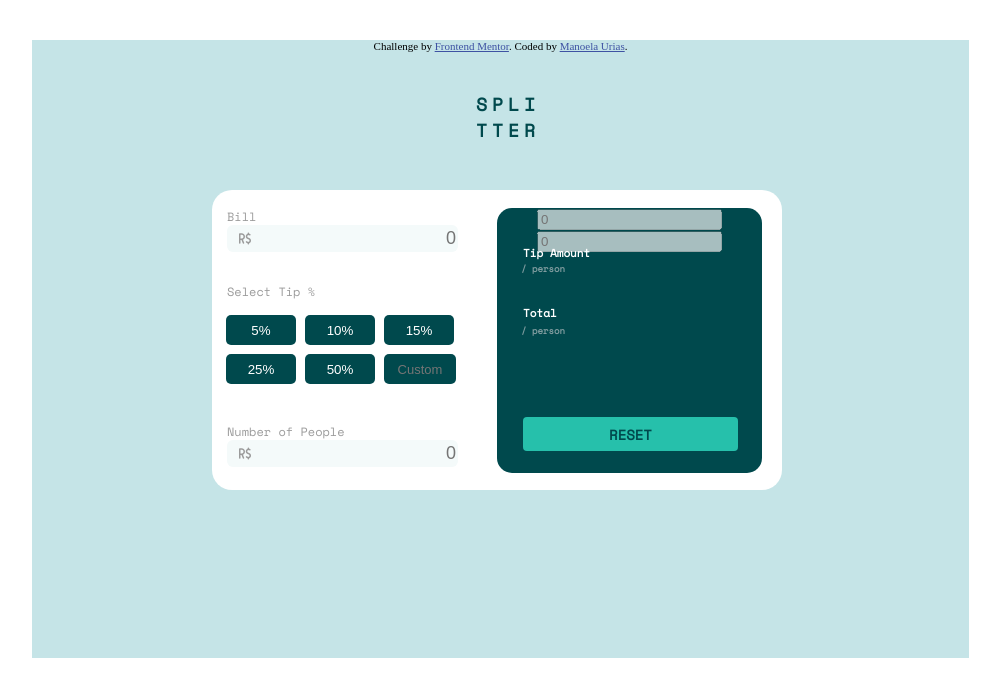
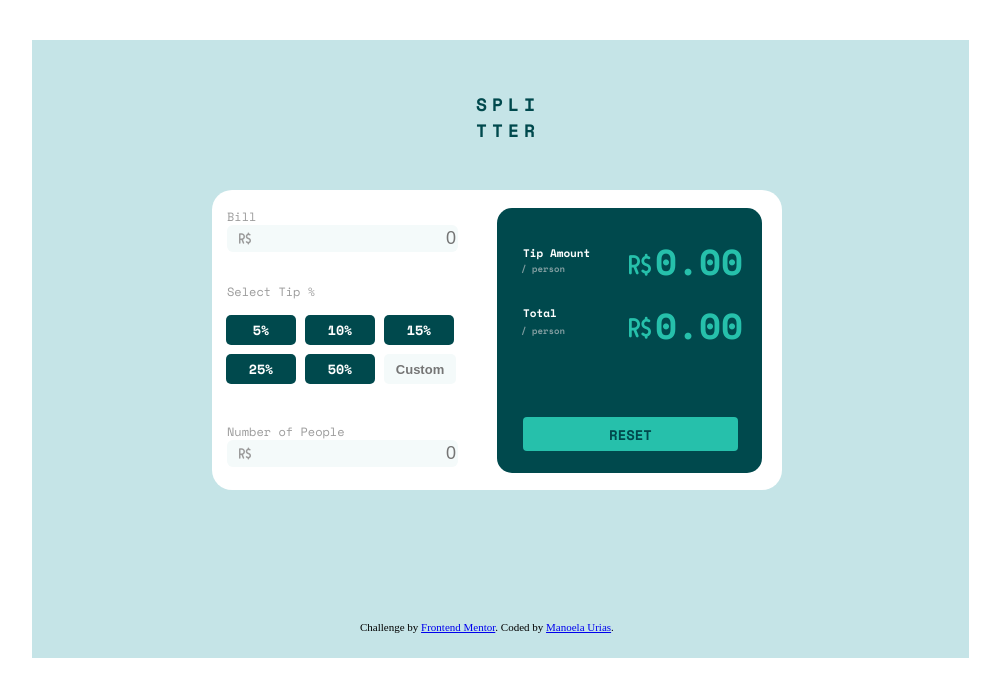
Before and after one commit to Uriasmanu/tip-calculator-app-main, a plain HTML site: page index.html in a window 1280 px wide. Shown: the whole page, without its empty margins (168-1168 px from the left). Drawn offline with nearby package versions, Linux system fonts and the light colour scheme; a web font is replaced by a local one.

Commit message:
atualização do codigo

```diff
--- a/index.html
+++ b/index.html
@@ -55,13 +55,17 @@
           <h3 class="total"> Total</h3>
           <h4 class="person2"> / person </h4>
 
-          <div>
+          <div class="valores">
 
-            <input id="person" placeholder="0" disabled>
+            <input id="person" value="0.00" disabled class="person-valor">
+            <i class="fa-solid fa-brazilian-real-sign" data-dinheiro1></i>
+
 
           <div>
 
-            <input id="total" placeholder="0" disabled >
+            <input id="total" value="0.00" disabled class="total-valor">
+            <i class="fa-solid fa-brazilian-real-sign" data-dinheiro2></i>
+
 
           </div>
 
--- a/style.css
+++ b/style.css
@@ -1,5 +1,5 @@
 
-
+@import url('https://fonts.googleapis.com/css2?family=Nanum+Gothic&family=Noto+Rashi+Hebrew&family=Space+Mono:wght@400;700&display=swap');
 @import url('https://fonts.googleapis.com/css2?family=Nanum+Gothic&family=Noto+Rashi+Hebrew&family=Space+Mono&display=swap');
 
 
@@ -103,6 +103,9 @@ h1{
     width: 70px;
     height: 30px;
     border-radius: 5px;
+    font-family: 'Space Mono', monospace;
+    font-weight: bold;
+
 }
 
 .button1{
@@ -137,7 +140,7 @@ h1{
 
 .custo {
     color: white;
-    background: hsl(183, 100%, 15%);
+    background: hsl(189, 41%, 97%);
     border: none;
     width: 68px;
     height: 28px;
@@ -147,6 +150,7 @@ h1{
     position: absolute;
     top: 146px;
     left: 157px;
+    font-weight: bold;
 }
 
 .custo:focus::-webkit-input-placeholder {
@@ -242,12 +246,55 @@ margin: 0;
     font-weight: bold;
 }
 
-.attribuition{
+.attribution{
     font-size: 11px;
     text-align: center;
     position: absolute;
     top: 581px;
-    left: 50%;
+    left: 35%;
 }
-.attribution { font-size: 11px; text-align: center; }
-.attribution a { color: hsl(228, 45%, 44%); }
+
+[data-dinheiro1]{
+    position: absolute;
+    top: 46px;
+    left: 132px;
+    color: hsl(172, 67%, 45%);
+    font-size: 22px;
+}
+
+.person-valor{
+    position: absolute;
+    top: 26px;
+    left: 156px;
+    background: none;
+    border: none;
+    font-weight: bold;
+    font-size: 36px;
+    font-family: 'Space Mono', monospace;
+
+
+}
+input{
+    color: hsl(172, 67%, 45%)
+
+}
+
+.total-valor{
+position: absolute;
+top: 90px;
+left: 156px;
+background: none;
+border: none;
+font-weight: bold;
+font-size: 36px;
+font-family: 'Space Mono', monospace;
+
+}
+
+[data-dinheiro2]{
+    position: absolute;
+    top: 109px;
+    left: 132px;
+    color: hsl(172, 67%, 45%);
+    font-size: 22px;
+}
```
